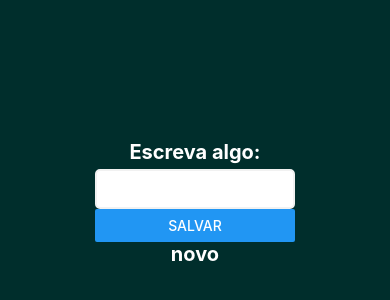
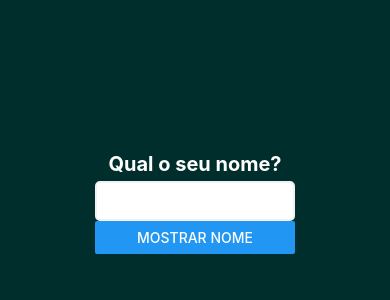
Before and after one commit to henriquensco/estudo-react-native, a React Native app: screen / in a window 390 px wide. Shown: the part 222-522 px from the top of the page. Built offline with nearby package versions, Linux system fonts and the light colour scheme.

Commit message:
Condicional de Exibição

```diff
--- a/App.js
+++ b/App.js
@@ -30,37 +30,62 @@ const Texto = styled.Text`
   padding: 5px;
 `;
 
+const Quadrado = styled.View`
+  backgroundColor: #fff;
+  width: 200px;
+  height: 200px;
+  padding: 5px 5px;
+  justify-content: center;
+  align-items: center;
+  border: 1px solid #000;
+  border-radius: 4px;
+`;
+
 const Hello = (props) => {
 
   const [ name, setName ] = useState("novo");
   const [ backupName, setBackupName] = useState("");
+  const [ mostrar, setMostrar ] = useState(false);
 
   const handleClick = () => {
     setBackupName(name);
+
+    //setMostrar(true);
+    if(mostrar == true) {
+      setMostrar(false);
+    } else {
+      setMostrar(true);
+    }
+
   };
 
   return(
     <View>
-      <Texto>Escreva algo:</Texto>
+      <Texto>Qual o seu nome?</Texto>
 
       <Input onChangeText={(e) => {setName(e)}} />
 
-      <Button title="Salvar" onPress={handleClick}/>
+      <Button title={mostrar ? 'Esconder Nome' : 'Mostrar Nome'} onPress={handleClick}/>
 
-      <Text style={{
+      {/* <Button title="Salvar" onPress={handleClick}/> */}
+
+      {/* <Text style={{
         fontSize: 20,
         fontWeight: 'bold',
         textAlign: 'center',
         color: '#fff'
-      }}>{name}</Text>
+      }}>{name}</Text> */}
 
-      <Text style={{
-        fontSize: 20,
-        fontWeight: 'bold',
-        textAlign: 'center',
-        color: '#f1f1f1'
-      }}>{backupName}</Text>
-
+      {mostrar &&
+        <Quadrado>
+          <Text style={{
+            fontSize: 20,
+            fontWeight: 'bold',
+            textAlign: 'center',
+            color: '#000'
+          }}>Seu nome é: {backupName}</Text>
+        </Quadrado>
+      }
 
     </View>
     /* <Text>Nome: {name}</Text> */
```
